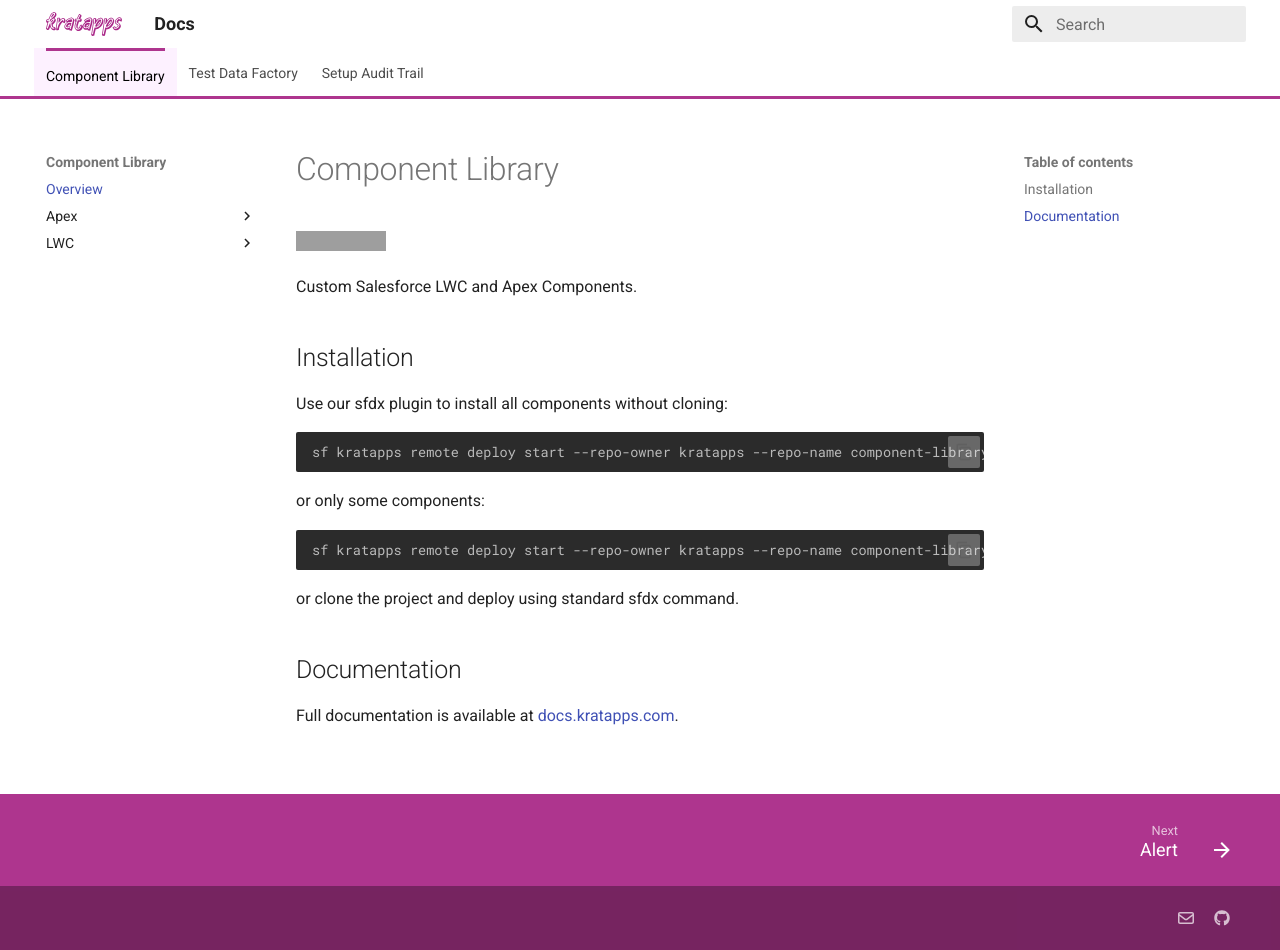
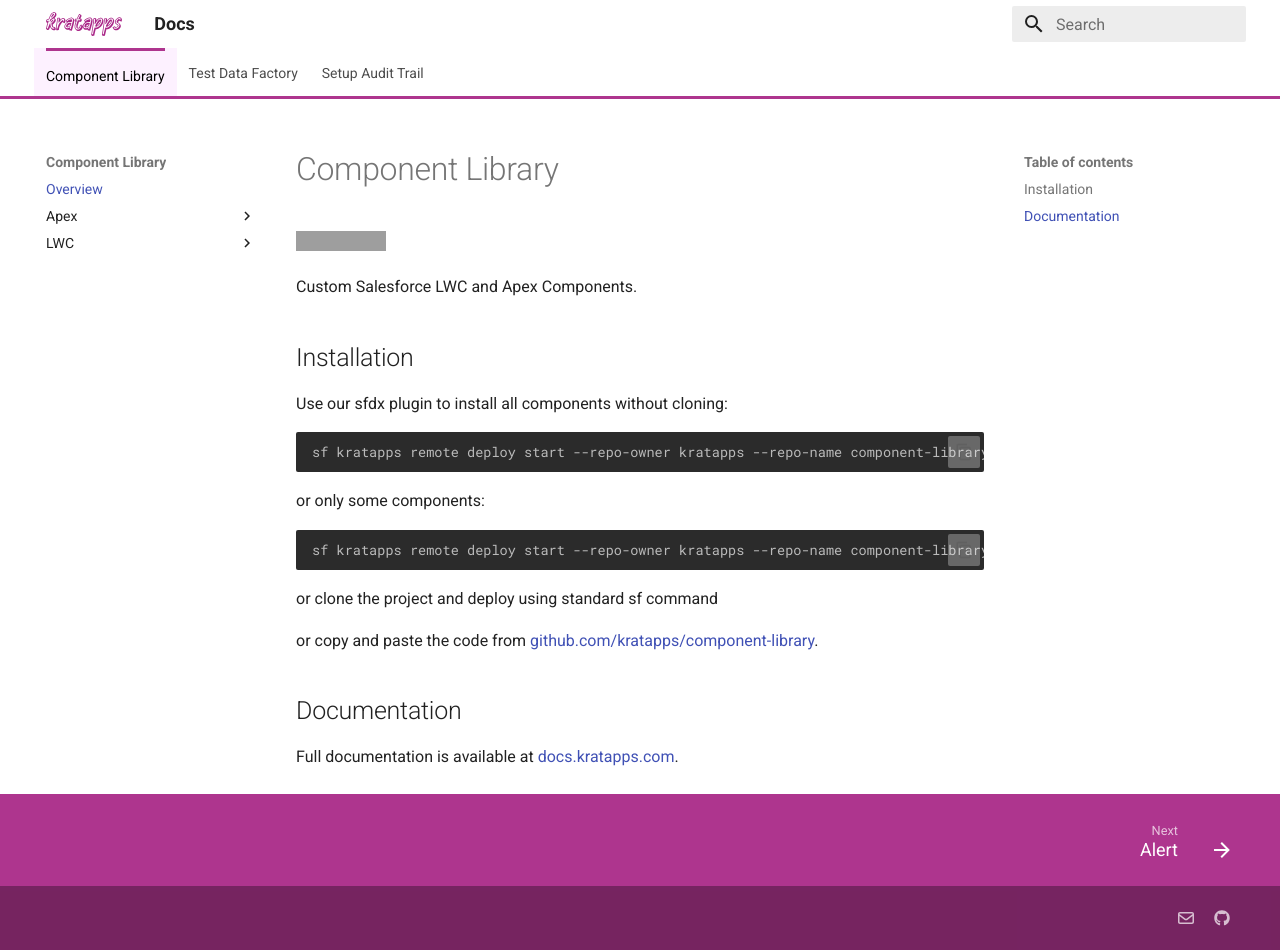
Before and after one commit to kratapps/kratapps-docs, an MkDocs documentation site: the page built from docs/component-library/overview/components.md, in a window 1280 px wide and 950 px high. Built offline with MkDocs 1.6.1 and Material for MkDocs 9.7.7, drawn with Linux system fonts in a browser that asks for light colours; grey boxes are pictures that could not be loaded.

Commit message:
Update components.md

````diff
--- a/docs/component-library/overview/components.md
+++ b/docs/component-library/overview/components.md
@@ -18,7 +18,10 @@
 sf kratapps remote deploy start --repo-owner kratapps --repo-name component-library --source-dir src/library/lwc/spinner/ -o my-org
 ```
 
-or clone the project and deploy using standard sfdx command.
+or clone the project and deploy using standard sf command
+
+or copy and paste the code from
+[github.com/kratapps/component-library](https://docs.kratapps.com/component-library/overview/components/).
 
 ## Documentation
 
````
